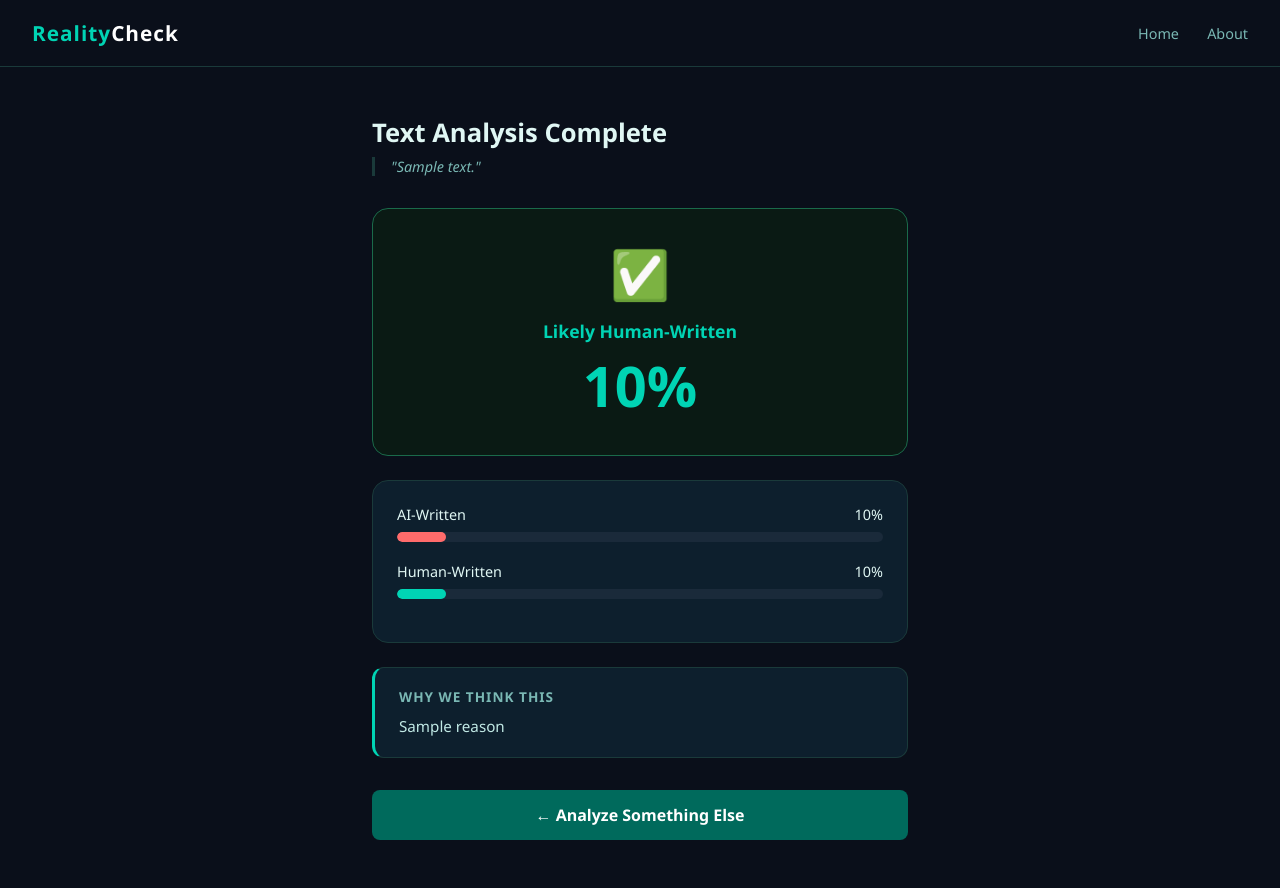
After one commit to Aylin-Urumi/AI-content-detector, a Flask app: template templates/text_result.html in a window 1280 px wide. The commit adds this page. Run offline with Flask 3, Linux system fonts and the light colour scheme; the template is opened without the code that fills it: most values are stand-ins (such as "Sample title", 1, 10 or a date in 2020).

Commit message:
added text detection feature

```diff
--- a/app.py
+++ b/app.py
@@ -30,6 +30,53 @@ def home():
 @app.route('/about')
 def about():
     return render_template('about.html')
+@app.route('/analyze-text', methods=['POST'])
+def analyze_text():
+    text = request.form.get('text')
+    if not text or len(text.strip()) < 50:
+        return render_template('error.html', message="Please enter at least 50 characters of text to analyze.")
+
+    try:
+        response = requests.post(
+            'https://api.sightengine.com/1.0/text/check.json',
+            data={
+                'text': text,
+                'models': 'genai',
+                'lang': 'en',
+                'api_user': SIGHTENGINE_USER,
+                'api_secret': SIGHTENGINE_SECRET
+            }
+        )
+        result = response.json()
+        print(result)
+
+        if result.get('status') != 'success':
+            return render_template('error.html', message="Text analysis failed. Please try again.")
+
+        ai_score = round(result.get('ai_generated', {}).get('score', 0) * 100, 1)
+        real_score = round(100 - ai_score, 1)
+
+        if ai_score >= 80:
+            reason = "Strong indicators of AI-generated text detected. Sentence structure, word choice, and flow are highly consistent with large language models like ChatGPT."
+        elif ai_score >= 50:
+            reason = "Several patterns suggest AI involvement. The text shows unnatural consistency and phrasing typical of AI writing tools."
+        elif ai_score >= 20:
+            reason = "Mostly appears human-written with some uncertain sections. Could be lightly edited AI text or a very structured human writer."
+        else:
+            reason = "Text shows strong characteristics of human writing. Natural variation in tone, structure, and word choice detected."
+
+        total = increment_count()
+
+    except Exception as e:
+        print(f"Error: {e}")
+        return render_template('error.html', message="Something went wrong during analysis. Please try again.")
+
+    return render_template('text_result.html',
+                           ai_score=ai_score,
+                           real_score=real_score,
+                           reason=reason,
+                           total=total,
+                           text_preview=text[:200])
 
 @app.route('/count')
 def count():
--- /dev/null
+++ b/templates/text_result.html
@@ -0,0 +1,96 @@
+<!DOCTYPE html>
+<html lang="en">
+<head>
+    <meta charset="UTF-8">
+    <!-- Google tag (gtag.js) -->
+    <script async src="https://www.googletagmanager.com/gtag/js?id=G-V6Z9KGWQDD"></script>
+    <script>
+      window.dataLayer = window.dataLayer || [];
+      function gtag(){dataLayer.push(arguments);}
+      gtag('js', new Date());
+      gtag('config', 'G-V6Z9KGWQDD');
+    </script>
+    <meta name="viewport" content="width=device-width, initial-scale=1.0">
+    <meta name="description" content="Reality Check — Find out if text was written by AI or a human.">
+    <meta property="og:title" content="Reality Check — AI Content Authenticity Analyzer">
+    <meta property="og:description" content="Find out instantly if text was written by AI or a human. Free, fast, and accurate.">
+    <meta property="og:url" content="https://reality-check-rxqu.onrender.com">
+    <meta property="og:type" content="website">
+    <meta name="twitter:card" content="summary">
+    <meta name="twitter:title" content="Reality Check — AI Content Authenticity Analyzer">
+    <meta name="twitter:description" content="Find out instantly if text was written by AI or a human. Free, fast, and accurate.">
+    <title>Text Analysis Result — Reality Check</title>
+    <style>
+        * { margin: 0; padding: 0; box-sizing: border-box; }
+        body { background: #0a0f1a; font-family: 'Segoe UI', sans-serif; color: #e0f7f4; min-height: 100vh; display: flex; flex-direction: column; align-items: center; }
+        .nav { width: 100%; padding: 1.2rem 2rem; display: flex; justify-content: space-between; align-items: center; border-bottom: 1px solid #1a3a3a; }
+        .logo { font-size: 1.3rem; font-weight: 700; color: #00d4b4; letter-spacing: 1px; text-decoration: none; }
+        .logo span { color: #ffffff; }
+        .container { max-width: 600px; width: 100%; padding: 3rem 2rem; }
+        h2 { font-size: 1.6rem; font-weight: 700; margin-bottom: 0.4rem; }
+        .preview { color: #7ab8b4; font-size: 0.9rem; margin-bottom: 2rem; font-style: italic; border-left: 3px solid #1a3a3a; padding-left: 1rem; }
+        .verdict { border-radius: 16px; padding: 2rem; margin-bottom: 1.5rem; text-align: center; }
+        .verdict.ai { background: #1a0f0f; border: 1px solid #6a2020; }
+        .verdict.real { background: #0a1a14; border: 1px solid #1a6a4a; }
+        .verdict-icon { font-size: 3rem; margin-bottom: 0.8rem; }
+        .verdict-label { font-size: 1.1rem; font-weight: 700; margin-bottom: 0.3rem; }
+        .verdict.ai .verdict-label { color: #ff6b6b; }
+        .verdict.real .verdict-label { color: #00d4b4; }
+        .score { font-size: 3.5rem; font-weight: 800; }
+        .verdict.ai .score { color: #ff6b6b; }
+        .verdict.real .score { color: #00d4b4; }
+        .bars { background: #0d1f2d; border: 1px solid #1a3a3a; border-radius: 16px; padding: 1.5rem; margin-bottom: 1.5rem; }
+        .bar-label { display: flex; justify-content: space-between; font-size: 0.9rem; margin-bottom: 0.5rem; }
+        .bar-track { background: #1a2a3a; border-radius: 99px; height: 10px; margin-bottom: 1.2rem; overflow: hidden; }
+        .bar-fill { height: 100%; border-radius: 99px; }
+        .bar-fill.ai { background: #ff6b6b; }
+        .bar-fill.real { background: #00d4b4; }
+        .reason-box { background: #0d1f2d; border: 1px solid #1a3a3a; border-left: 3px solid #00d4b4; border-radius: 12px; padding: 1.2rem 1.5rem; margin-bottom: 2rem; }
+        .reason-box h3 { font-size: 0.85rem; color: #7ab8b4; margin-bottom: 0.5rem; letter-spacing: 1px; }
+        .reason-box p { font-size: 0.95rem; line-height: 1.6; color: #c0e8e4; }
+        .back-btn { display: block; text-align: center; background: #006a5c; color: #fff; padding: 0.85rem; border-radius: 8px; font-weight: 700; text-decoration: none; font-size: 1rem; transition: background 0.2s; }
+        .back-btn:hover { background: #008a76; }
+    </style>
+</head>
+<body>
+    <nav class="nav">
+        <a href="/" class="logo">Reality<span>Check</span></a>
+        <div class="nav-links">
+            <a href="/" style="color:#7ab8b4; text-decoration:none; margin-left:1.5rem; font-size:0.9rem;">Home</a>
+            <a href="/about" style="color:#7ab8b4; text-decoration:none; margin-left:1.5rem; font-size:0.9rem;">About</a>
+        </div>
+    </nav>
+    <div class="container">
+        <h2>Text Analysis Complete</h2>
+        <p class="preview">"{{ text_preview }}{% if text_preview|length >= 200 %}...{% endif %}"</p>
+
+        {% if ai_score > 50 %}
+        <div class="verdict ai">
+            <div class="verdict-icon">⚠️</div>
+            <div class="verdict-label">Likely AI-Written</div>
+            <div class="score">{{ ai_score }}%</div>
+        </div>
+        {% else %}
+        <div class="verdict real">
+            <div class="verdict-icon">✅</div>
+            <div class="verdict-label">Likely Human-Written</div>
+            <div class="score">{{ real_score }}%</div>
+        </div>
+        {% endif %}
+
+        <div class="bars">
+            <div class="bar-label"><span>AI-Written</span><span>{{ ai_score }}%</span></div>
+            <div class="bar-track"><div class="bar-fill ai" style="width: {{ ai_score }}%"></div></div>
+            <div class="bar-label"><span>Human-Written</span><span>{{ real_score }}%</span></div>
+            <div class="bar-track"><div class="bar-fill real" style="width: {{ real_score }}%"></div></div>
+        </div>
+
+        <div class="reason-box">
+            <h3>WHY WE THINK THIS</h3>
+            <p>{{ reason }}</p>
+        </div>
+
+        <a href="/" class="back-btn">← Analyze Something Else</a>
+    </div>
+</body>
+</html>
```
Also changed, not shown: templates/index.html (+12 -0 lines).
